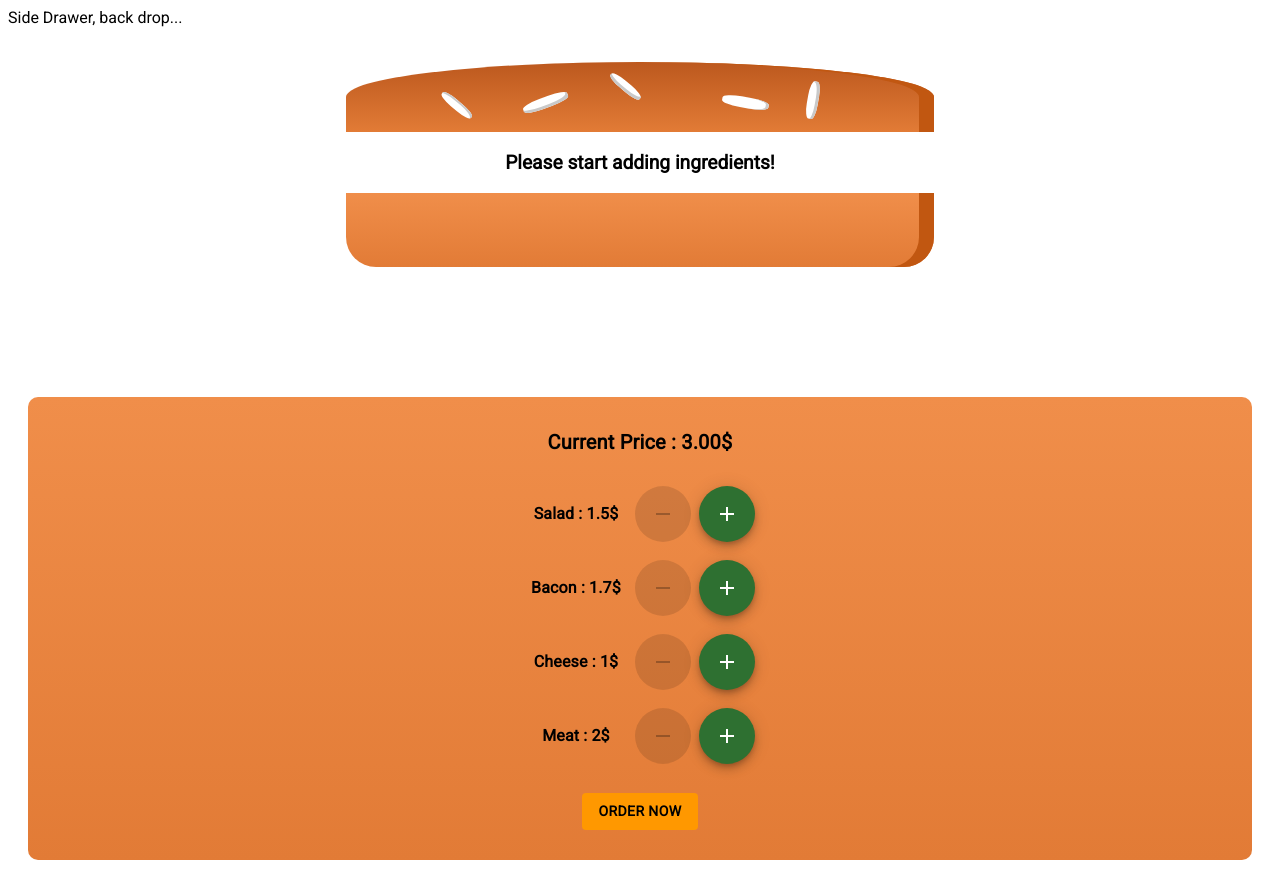
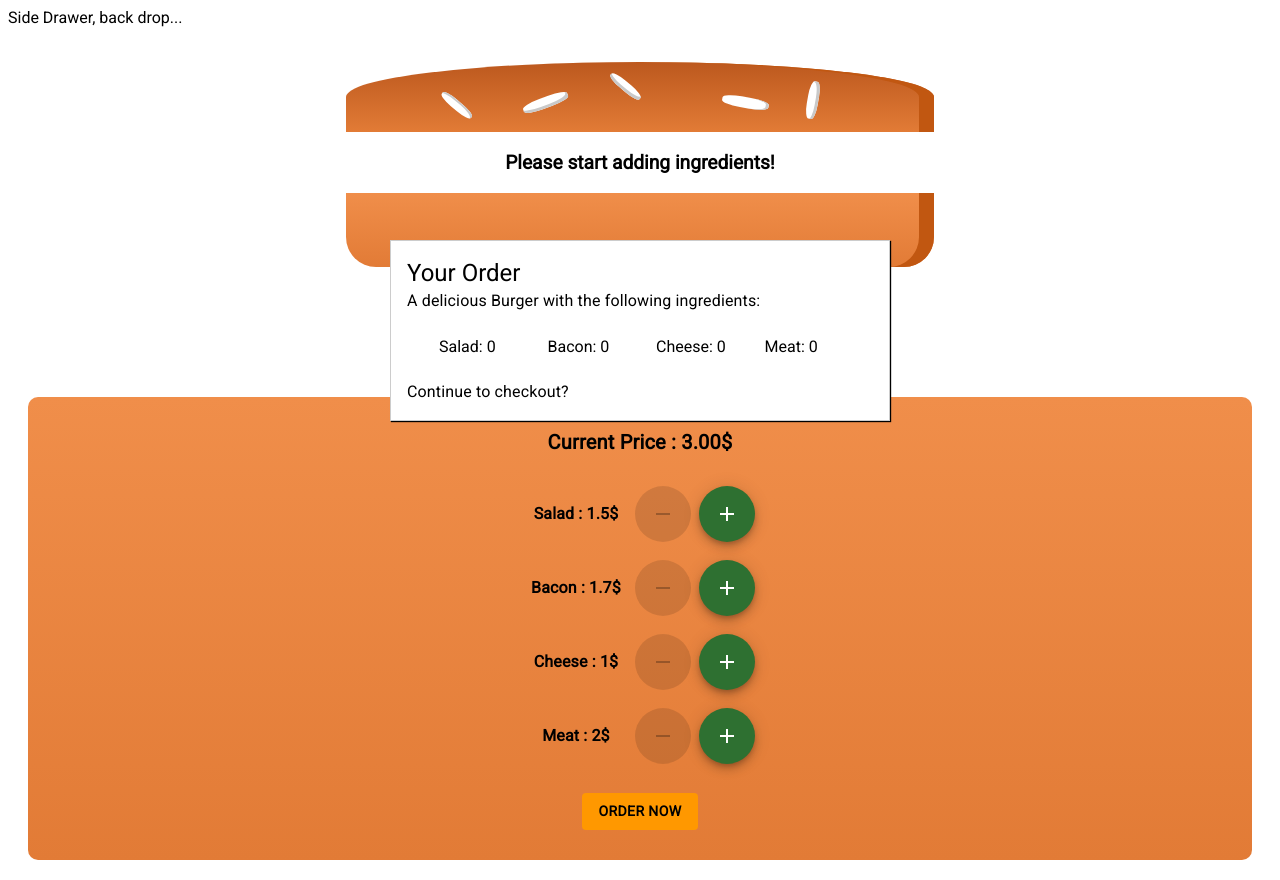
Before and after one commit to ciamac-da/react-burger-builder-app, a React app: page / in a window 1280 px wide. Built offline with nearby package versions, Linux system fonts and the light colour scheme.

Commit message:
Verified by Marti4n v1.2.1 Order Summary

```diff
--- /dev/null
+++ b/src/components/Burger/OrderSummary/OrderSummary.js
@@ -0,0 +1,29 @@
+import React from 'react';
+import Aux from '../../../hoc/aux';
+import { Typography, List, ListItem, ListItemText } from '@material-ui/core/';
+import myStyle from "./OrderSummaryStyle";
+
+const OrderSummary = (props) => {
+
+    const classes = myStyle();
+    const ingredientSummary = Object.keys(props.ingredients)
+    .map(igKey => {
+        return (
+            <ListItem key={igKey}><span className={classes.mySpan}>{igKey}</span>: {props.ingredients[igKey]}</ListItem>
+        )
+    })
+    return (
+        <Aux>
+        <Typography variant="h5">Your Order</Typography>
+        <Typography >A delicious Burger with the following ingredients:</Typography>
+        <List component="nav" aria-label="main mailbox folders">
+        <ListItem>
+        {ingredientSummary}
+        </ListItem>
+        </List>
+        <Typography>Continue to checkout?</Typography>
+        </Aux>
+     );
+}
+
+export default OrderSummary ;
--- /dev/null
+++ b/src/components/Burger/OrderSummary/OrderSummaryStyle.js
@@ -0,0 +1,10 @@
+import { makeStyles } from '@material-ui/core/styles';
+
+
+const useStyles = makeStyles((theme)=>({
+    mySpan:{
+        textTransform:"capitalize"
+    }
+  }));
+
+  export default useStyles;
--- a/src/components/BurgerBulder/BurgerBuilder.js
+++ b/src/components/BurgerBulder/BurgerBuilder.js
@@ -2,6 +2,8 @@ import React, { Component } from "react";
 import Aux from "../../hoc/aux";
 import Burger from "../Burger/Burger";
 import BurgerControls from "../Burger/BuildControls/BuildControls";
+import Modal from "../UI/Modal/Modal";
+import OrderSummary from '../Burger/OrderSummary/OrderSummary';
 
 const INGREDIENT_PRICES = {
   salad: 1.5,
@@ -85,6 +87,9 @@ for (let keys in disabledMaxInfo){
 } */
     return (
       <Aux>
+        <Modal>
+          <OrderSummary ingredients={this.state.ingredients} />
+        </Modal>
         <Burger ingredients={this.state.ingredients} />
         <BurgerControls
         ingredientAdded={this.addIngredientHandler}
--- a/src/components/UI/Modal/ModalStyle.js
+++ b/src/components/UI/Modal/ModalStyle.js
@@ -7,22 +7,22 @@ const useStyles = makeStyles((theme)=>({
         position: "fixed",
         zIndex: "500",
         backgroundColor: "white",
-        width: "70%",
+        width: "500px",
+        left: "calc(50% - 250px)",
         border: "1px solid #ccc",
         boxShadow: "1px 1px 1px black",
         padding: "16px",
-        left: "15%",
         top: "30%",
         boxSizing: "border-box",
         transition: "all 0.3s ease-out",
         [theme.breakpoints.down('sm')]: {
-            width: "500px",
-            left: "calc(50% - 250px)"
                 },
                 [theme.breakpoints.up('md')]: {
-                  height: "15% !important",
                 },
-
+                [theme.breakpoints.up('lg')]: {
+                },
+                [theme.breakpoints.up('xl')]: {
+                },
     }
   }));
 
```
